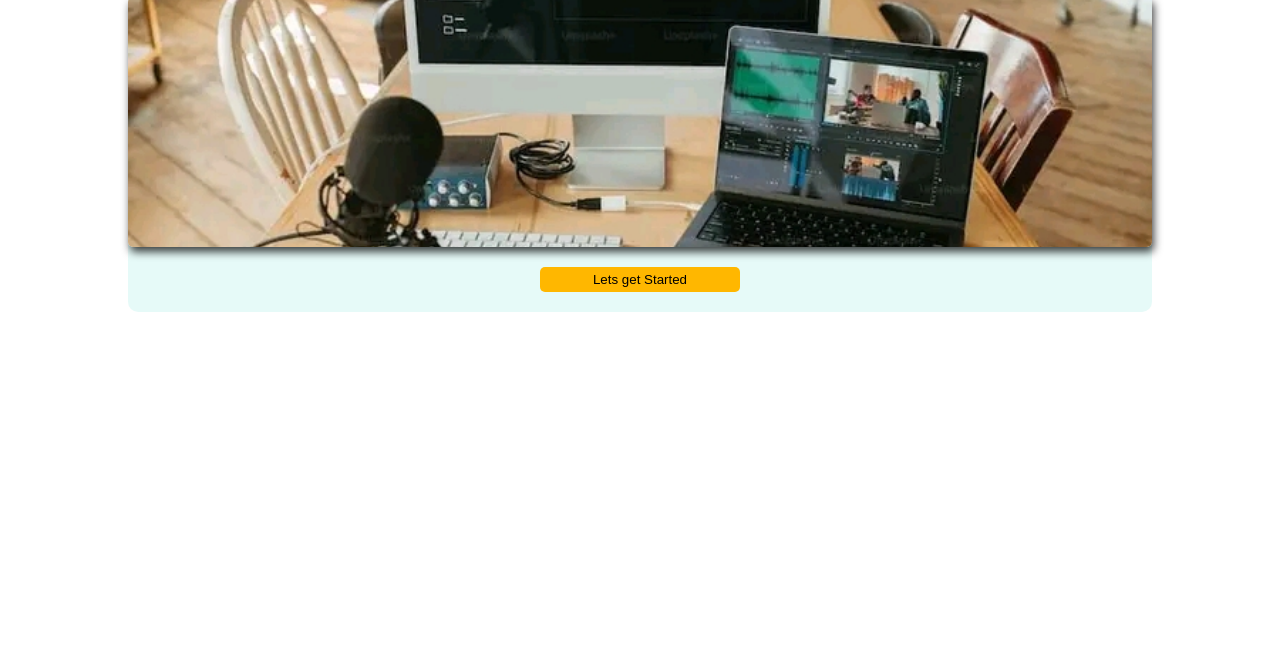
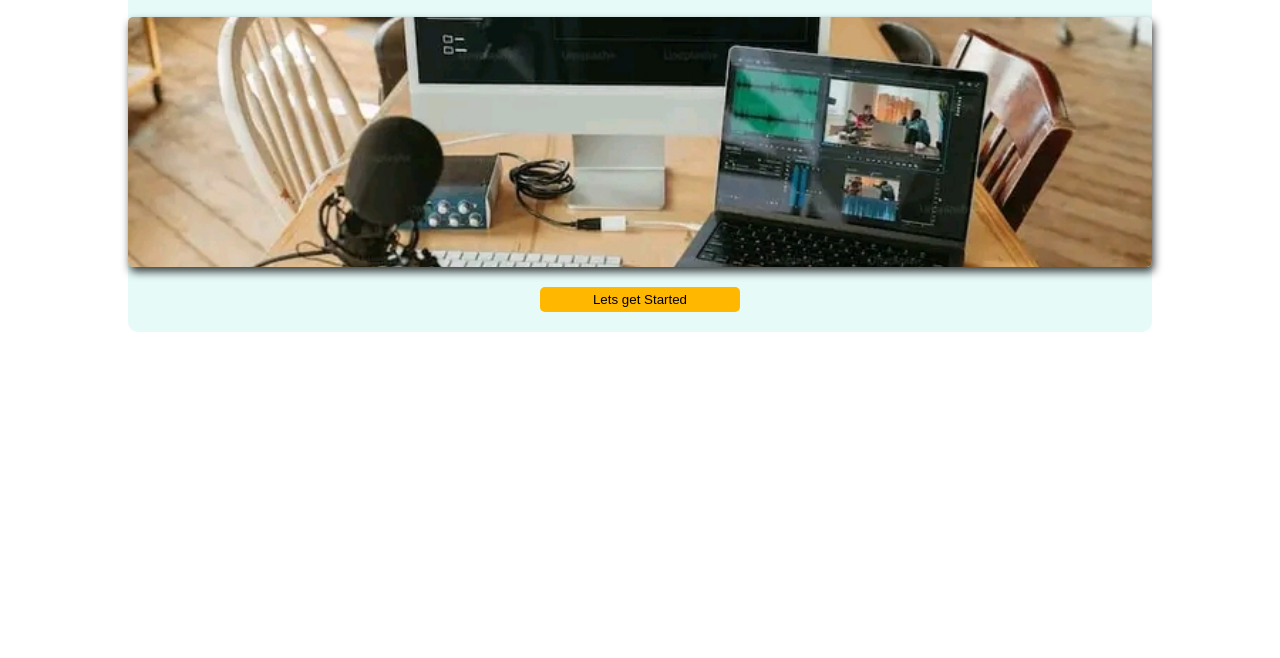
Before and after one commit to preciousIvy/ndinocoder, a plain HTML site: page index.html in a window 1280 px wide. Shown: the part 142-800 px from the top of the page. Drawn offline with Linux system fonts and the light colour scheme.

Commit message:
margin of the section

```diff
--- a/style.css
+++ b/style.css
@@ -9,7 +9,9 @@ body{
 display: flex;
 text-align: center;
 justify-content: center;
+overflow: hidden;
 }
+
 
 .box{
 
@@ -20,7 +22,7 @@ justify-content: center;
     background-color: rgba(4, 197, 187, 0.097);
     padding-bottom: 20px;
     border-radius: 10px;
-    margin-bottom: 20px;
+    margin: 20px 0 20px;
 
 }
 
```
